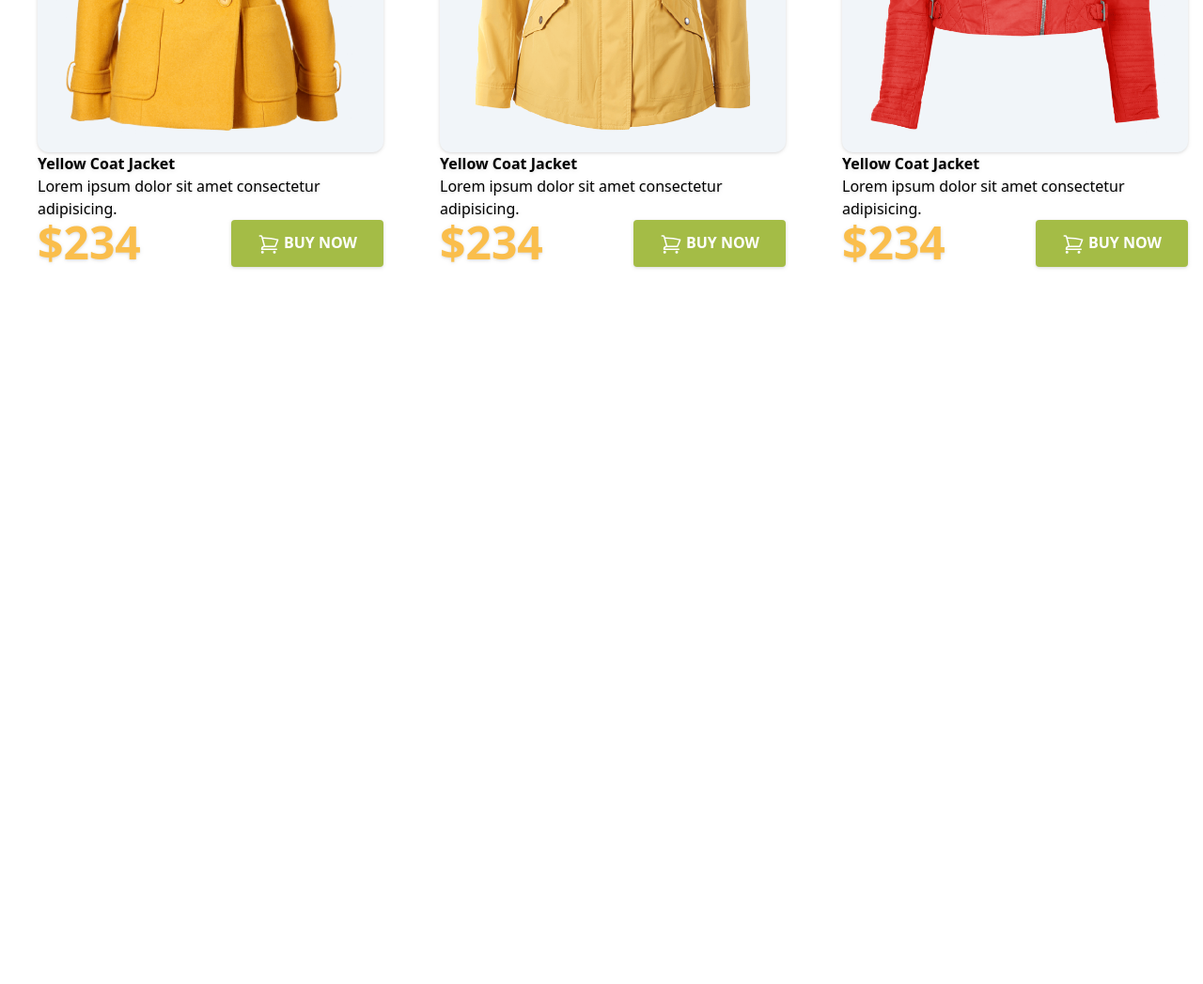
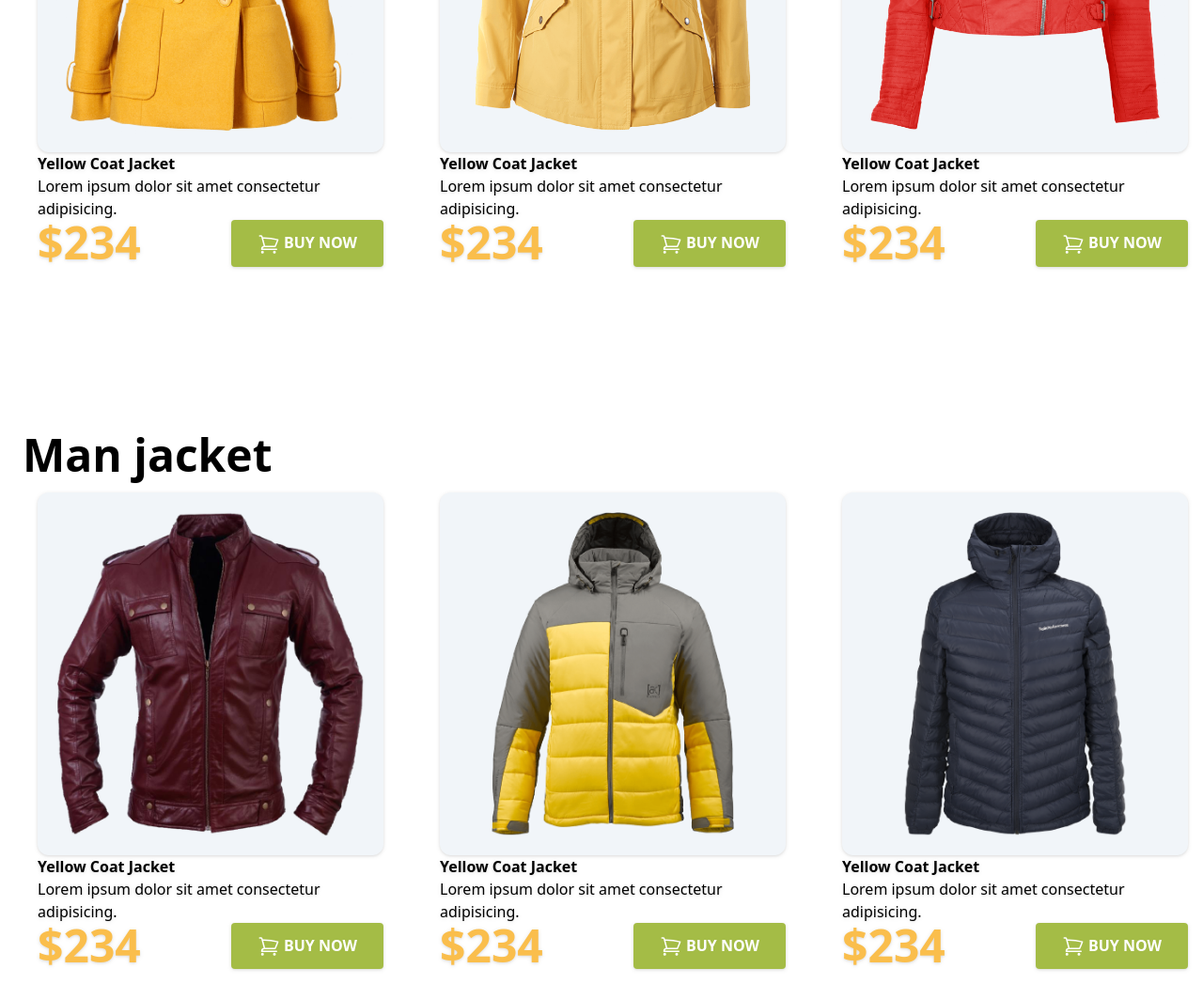
Before and after one commit to MD-RaihanHossen/Winter-constellations, a plain HTML site: page index.html in a window 1280 px wide. Shown: the part 1214-2261 px from the top of the page at 94% size. Before the commit the page ends 1514 px from the top, so only its background shows below. Drawn offline with nearby package versions, Linux system fonts and the light colour scheme.

Commit message:
data input for man

```diff
--- a/index.html
+++ b/index.html
@@ -49,7 +49,7 @@
       </section>
     </header>
     <main class="container mx-auto pl-6">
-      <!-- jecat-section-start -->
+      <!-- jecat-woman section-start -->
       <section class="">
         <h1 class="text-5xl font-bold mt-40">Woman jacket</h1>
         <div class="grid grid-cols-1 sm:grid-cols-3 gap-7">
@@ -119,6 +119,78 @@
           </div>
         </div>
       </section>
+      <!--jeket man section start-->
+      <section>
+        <section class="">
+          <h1 class="text-5xl font-bold mt-40">Man jacket</h1>
+          <div class="grid grid-cols-1 sm:grid-cols-3 gap-7">
+
+            <div class="p-4 drop-shadow">
+              <div class="">
+                <div class="p-5 bg-slate-100 rounded-xl"><img src="images/jacket-5.png" alt=""></div>
+                <div class="">
+                  <h1 class="text-xl3 font-semibold">Yellow Coat Jacket </h1>
+                  <p>Lorem ipsum dolor sit amet consectetur adipisicing.</p>
+                </div>
+                <div class="flex justify-between">
+                  <h1 class="text-5xl font-bold text-jekprice">$234</h1>
+
+                  <button class="uppercase py-3 px-7 text-white font-semibold rounded bg-[#A4BC46] ">
+                    <svg xmlns="http://www.w3.org/2000/svg" fill="none" viewBox="0 0 24 24" stroke-width="1.5" stroke="currentColor" class="w-6 h-6 inline ">
+                      <path stroke-linecap="round" stroke-linejoin="round" d="M2.25 3h1.386c.51 0 .955.343 1.087.835l.383 1.437M7.5 14.25a3 3 0 00-3 3h15.75m-12.75-3h11.218c1.121-2.3 2.1-4.684 2.924-7.138a60.114 60.114 0 00-16.536-1.84M7.5 14.25L5.106 5.272M6 20.25a.75.75 0 11-1.5 0 .75.75 0 011.5 0zm12.75 0a.75.75 0 11-1.5 0 .75.75 0 011.5 0z" />
+                    </svg>
+
+                    buy now</button>
+                </div>
+              </div>
+            </div>
+
+          <!-- jeket-2 -->
+
+            <div class="p-4 drop-shadow">
+              <div class="">
+                <div class="p-5 bg-slate-100 rounded-xl"><img src="images/jacket-4.png" alt=""></div>
+                <div class="">
+                  <h1 class="text-xl3 font-semibold">Yellow Coat Jacket </h1>
+                  <p>Lorem ipsum dolor sit amet consectetur adipisicing.</p>
+                </div>
+                <div class="flex justify-between">
+                  <h1 class="text-5xl font-bold text-jekprice">$234</h1>
+
+                  <button class="uppercase py-3 px-7 text-white font-semibold rounded bg-[#A4BC46] ">
+                    <svg xmlns="http://www.w3.org/2000/svg" fill="none" viewBox="0 0 24 24" stroke-width="1.5" stroke="currentColor" class="w-6 h-6 inline ">
+                      <path stroke-linecap="round" stroke-linejoin="round" d="M2.25 3h1.386c.51 0 .955.343 1.087.835l.383 1.437M7.5 14.25a3 3 0 00-3 3h15.75m-12.75-3h11.218c1.121-2.3 2.1-4.684 2.924-7.138a60.114 60.114 0 00-16.536-1.84M7.5 14.25L5.106 5.272M6 20.25a.75.75 0 11-1.5 0 .75.75 0 011.5 0zm12.75 0a.75.75 0 11-1.5 0 .75.75 0 011.5 0z" />
+                    </svg>
+
+                    buy now</button>
+                </div>
+              </div>
+            </div>
+
+          <!--jeket-3-->
+
+            <div class="p-4 drop-shadow">
+              <div class="">
+                <div class="p-5 bg-slate-100 rounded-xl"><img src="images/jacket-6.png" alt=""></div>
+                <div class="">
+                  <h1 class="text-xl3 font-semibold">Yellow Coat Jacket </h1>
+                  <p>Lorem ipsum dolor sit amet consectetur adipisicing.</p>
+                </div>
+                <div class="flex justify-between">
+                  <h1 class="text-5xl font-bold text-jekprice">$234</h1>
+
+                  <button class="uppercase py-3 px-7 text-white font-semibold rounded bg-[#A4BC46] ">
+                    <svg xmlns="http://www.w3.org/2000/svg" fill="none" viewBox="0 0 24 24" stroke-width="1.5" stroke="currentColor" class="w-6 h-6 inline ">
+                      <path stroke-linecap="round" stroke-linejoin="round" d="M2.25 3h1.386c.51 0 .955.343 1.087.835l.383 1.437M7.5 14.25a3 3 0 00-3 3h15.75m-12.75-3h11.218c1.121-2.3 2.1-4.684 2.924-7.138a60.114 60.114 0 00-16.536-1.84M7.5 14.25L5.106 5.272M6 20.25a.75.75 0 11-1.5 0 .75.75 0 011.5 0zm12.75 0a.75.75 0 11-1.5 0 .75.75 0 011.5 0z" />
+                    </svg>
+
+                    buy now</button>
+                </div>
+              </div>
+            </div>
+          </div>
+        </section>
+      </section>
     </main>
     <footer>
 
```
